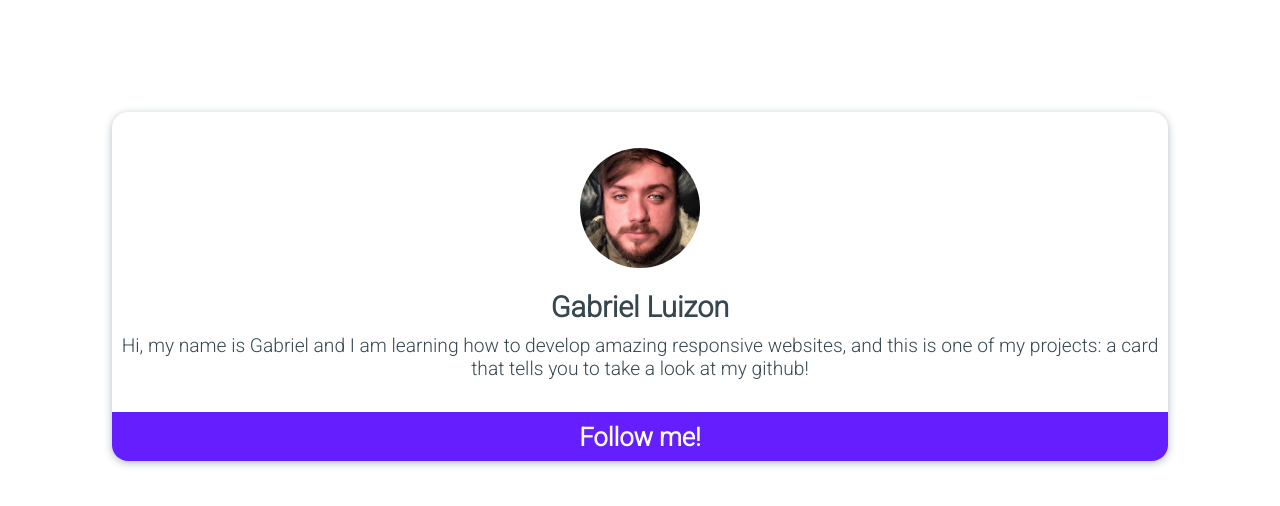
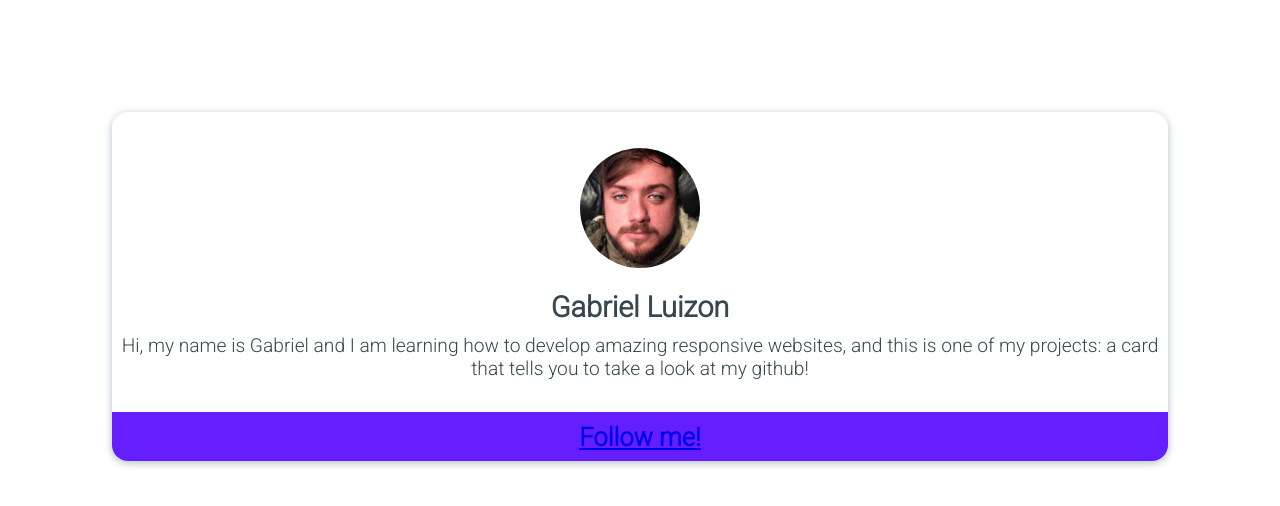
Before and after one commit to kyuuaoi/profilecard, a plain HTML site: page index.html in a window 1280 px wide. Drawn offline with Linux system fonts and the light colour scheme.

Commit message:
Update index.html

```diff
--- a/index.html
+++ b/index.html
@@ -17,7 +17,7 @@
             <img src="img/profile.jpg" alt="profile image" class="profile-image">
             <h1 class="name">Gabriel Luizon</h1>
             <p class="description">Hi, my name is Gabriel and I am learning how to develop amazing responsive websites, and this is one of my projects: a card that tells you to take a look at my github!</p>
-            <button class="btn" href="https://www.instagram.com/gabrielluizon/">Follow me!</button>
+            <button class="btn" href="https://www.instagram.com/gabrielluizon/"><a href="https://github.com/kyuuaoi">Follow me!</a></button>
         </div>
 
     </div>
```
